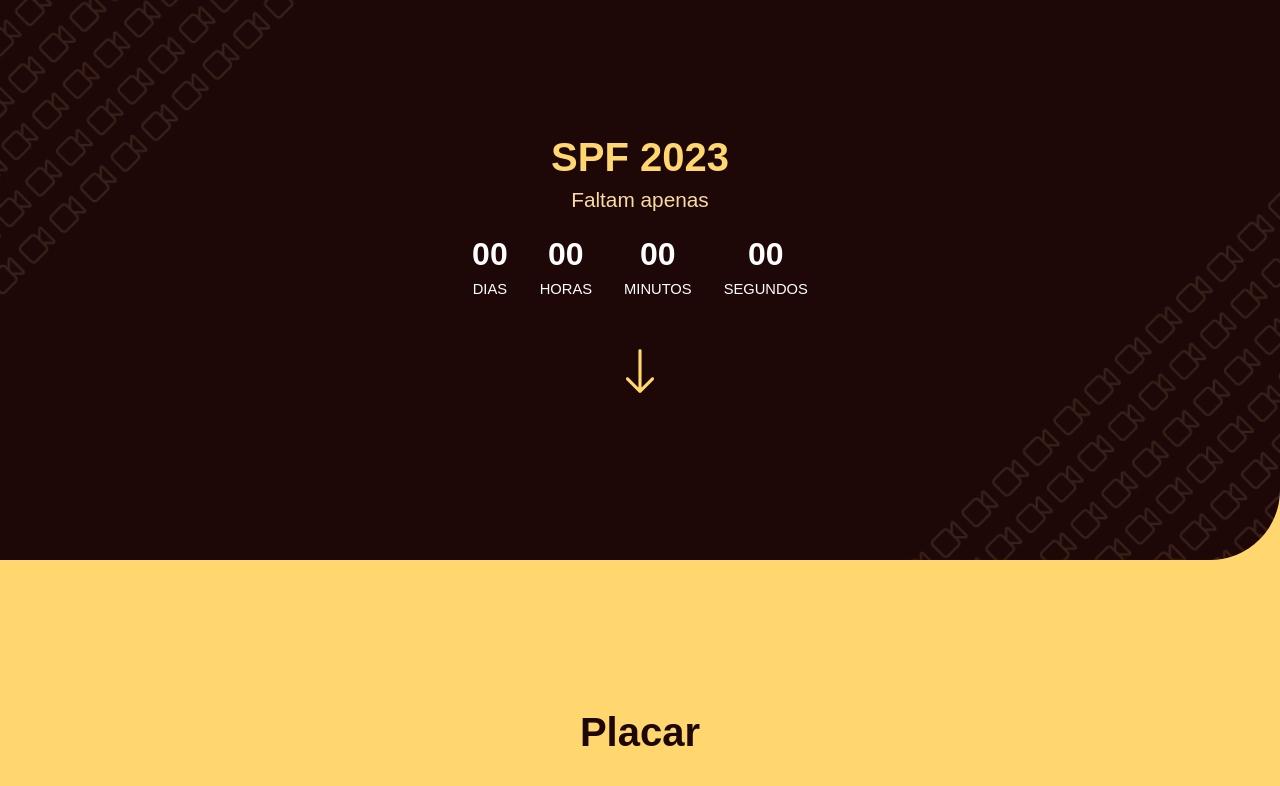
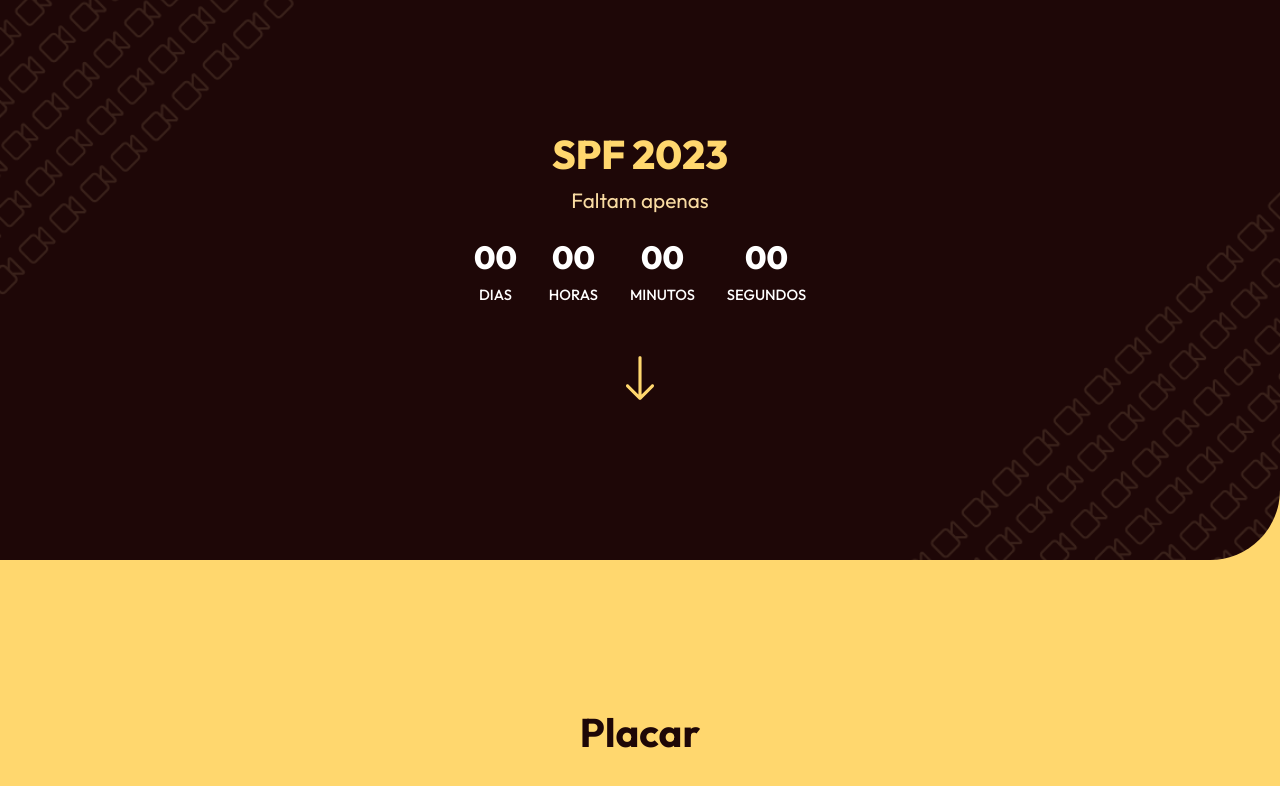
Before and after one commit to edwardribas/spf-site, a plain HTML site: page index.html in a window 1280 px wide. Drawn offline with Linux system fonts and the light colour scheme.

Commit message:
Atualizando fonte

```diff
--- a/assets/styles/styles.css
+++ b/assets/styles/styles.css
@@ -1,5 +1,5 @@
 /* Settings */
-@import url(https://fonts.googleapis.com/css?family=Inter:100,200,300,regular,500,600,700,800,900);
+@import url(https://fonts.googleapis.com/css?family=Outfit:100,200,300,regular,500,600,700,800,900);
 
 * {
     font-family: 'Outfit', sans-serif;
```
